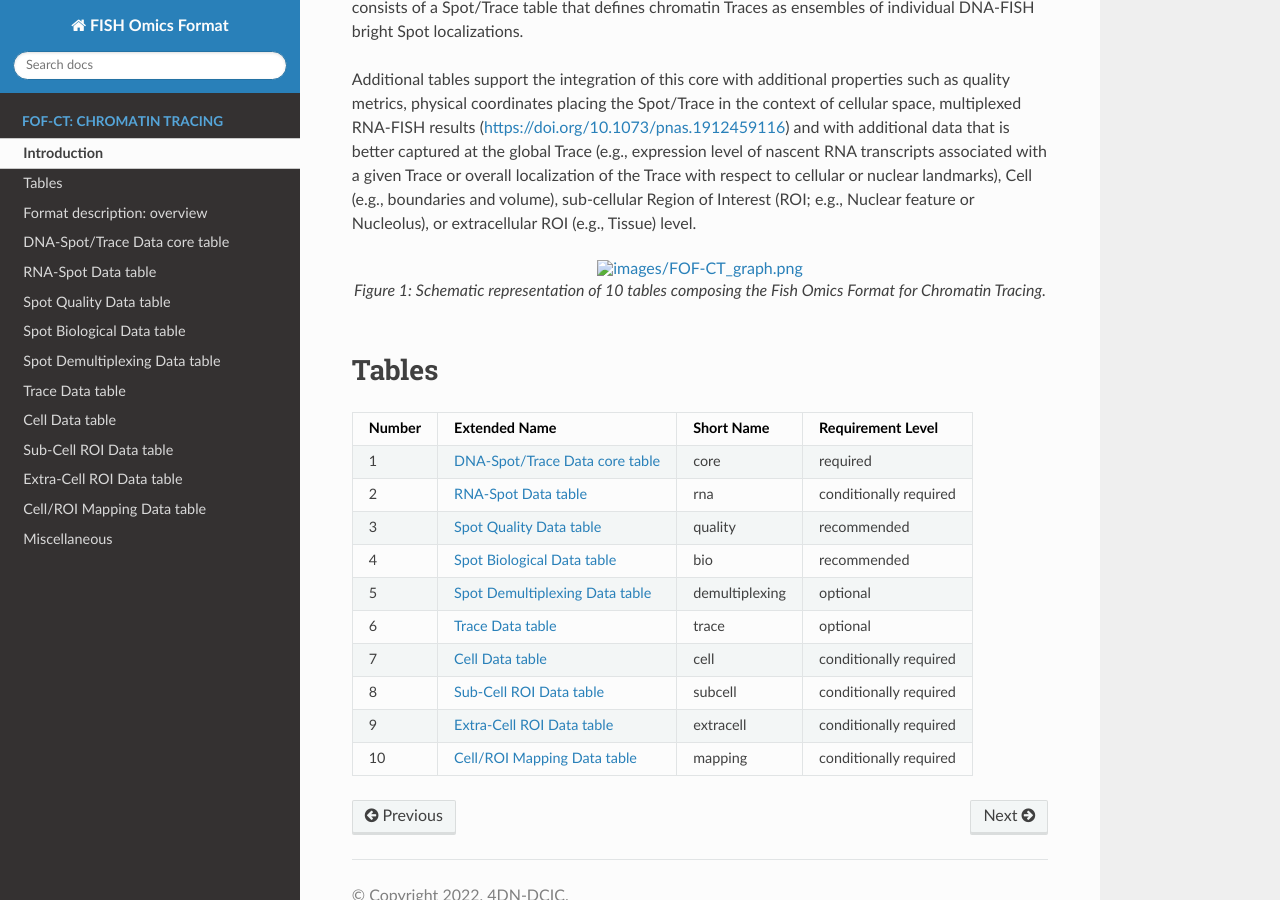
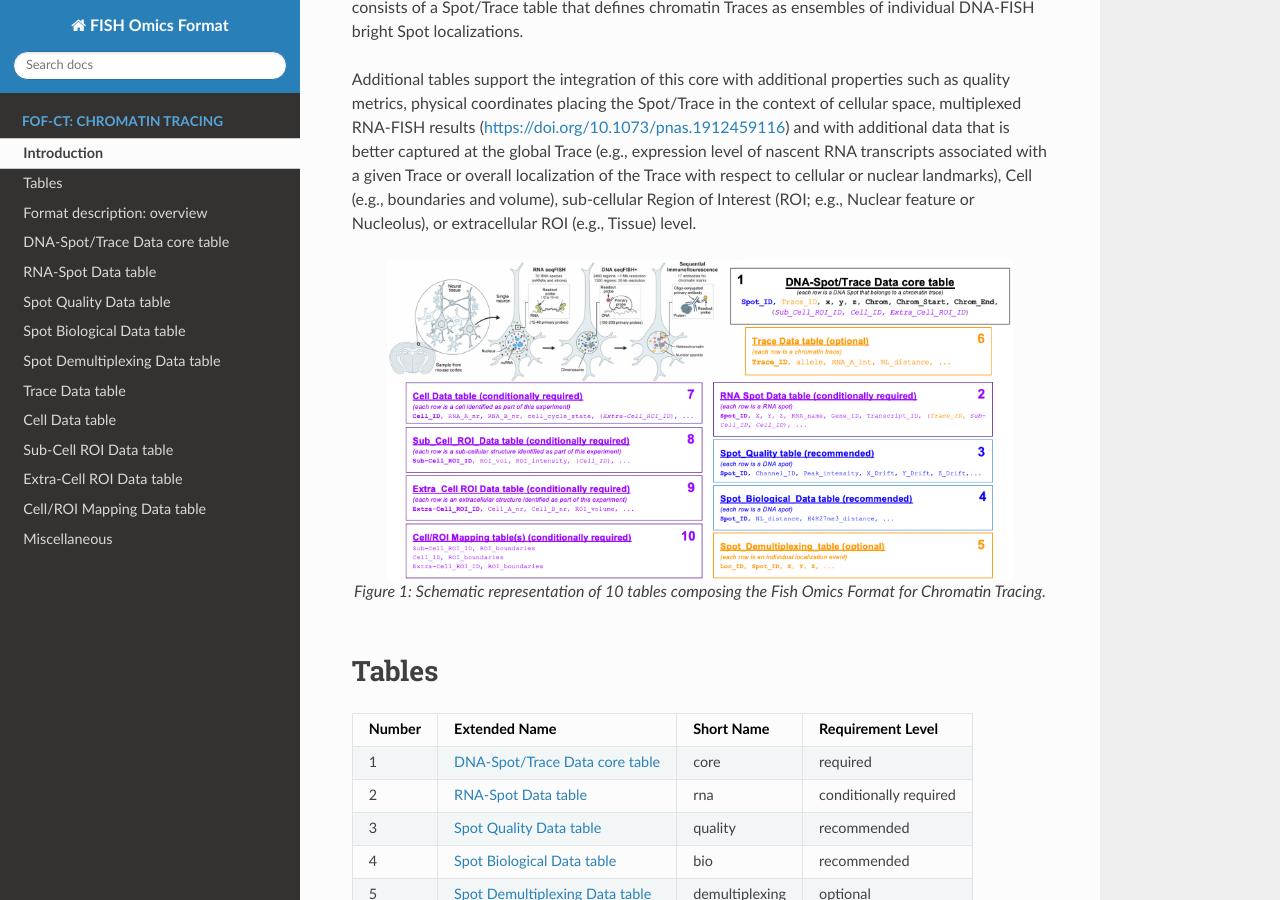
Before and after one commit to 4dn-dcic/fish_omics_format, a Sphinx documentation site: the page built from docs/source/intro.rst, in a window 1280 px wide and 900 px high, scrolled down 812 px. Built offline with Sphinx 7.4.7 and the Read the Docs theme 2.0.0, drawn with Linux system fonts in a browser that asks for light colours.

Commit message:
Update intro.rst

```diff
--- a/docs/source/intro.rst
+++ b/docs/source/intro.rst
@@ -52,7 +52,7 @@ landmarks), Cell (e.g., boundaries and volume), sub-cellular Region of
 Interest (ROI; e.g., Nuclear feature or Nucleolus), or extracellular ROI
 (e.g., Tissue) level.
 
-.. figure:: images/FOF-CT_graph.png
+.. figure:: https://github.com/4dn-dcic/fish_omics_format/blob/3-9-2022_Changes/docs/images/FOF-CT_graph.png
   :class: shadow-image
   :width: 90%
   :align: center
```
